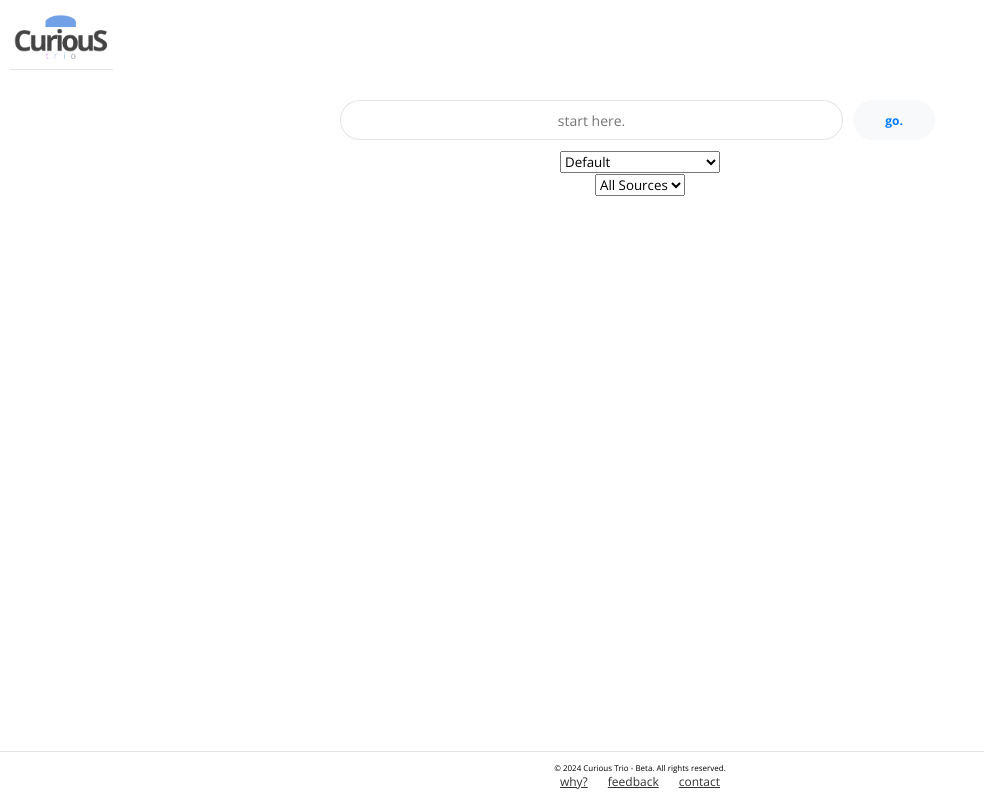
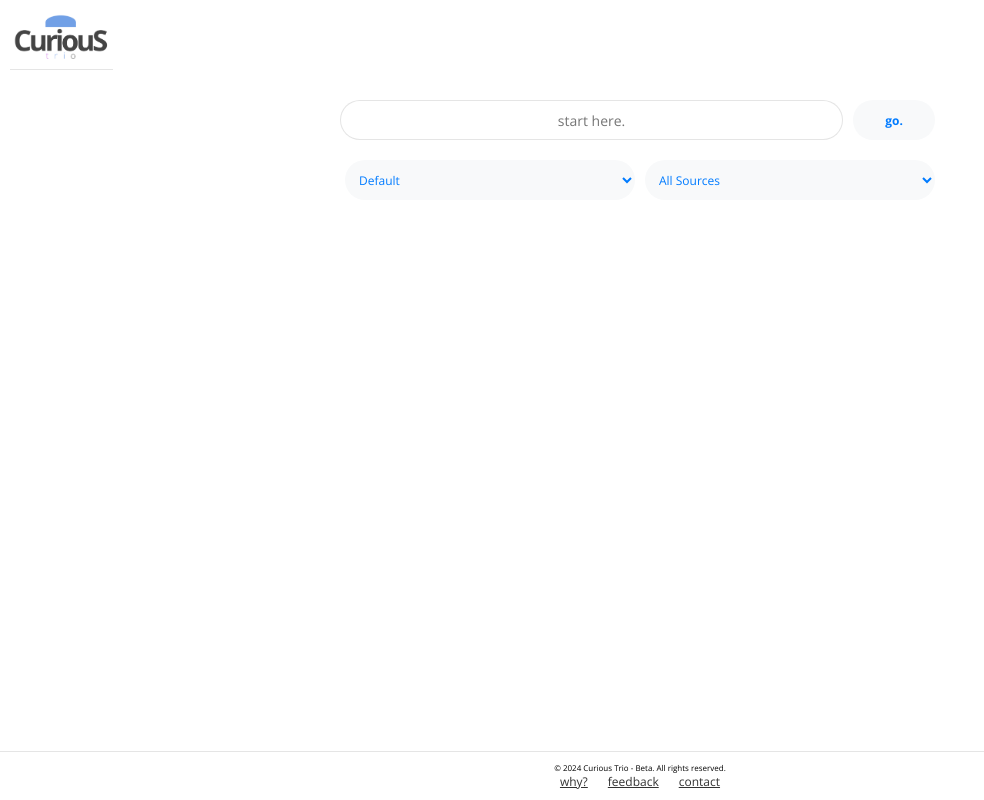
Before and after one commit to idonotmatch/popstart, a Next.js app: page / in a window 1280 px wide. Shown: the whole page, without its empty margins (0-984 px from the left). Built offline with nearby package versions, Linux system fonts and the light colour scheme; no server answers.

Commit message:
front end changes

```diff
--- a/pages/index.js
+++ b/pages/index.js
@@ -7,7 +7,7 @@ function HomePage() {
   const router = useRouter();
   const [searchTerm, setSearchTerm] = useState('');
   const [sortBy, setSortBy] = useState('');
-  const [source, setSource] = useState('all'); // New state for source selection
+  const [source, setSource] = useState('all');
 
   const handleSearch = (e) => {
     e.preventDefault();
@@ -15,6 +15,8 @@ function HomePage() {
       router.push(`/search/${encodeURIComponent(searchTerm)}?sort_by=${encodeURIComponent(sortBy)}&source=${encodeURIComponent(source)}`);
     } else {
       // Handle empty search term error
+      console.error('Please enter a search term');
+      // You might want to add some user feedback here, like setting an error state and displaying a message
     }
   };
 
@@ -33,17 +35,23 @@ function HomePage() {
             />
             <button type="submit" className="search-button">go.</button>
           </div>
-          <div className="sort-select-container">
-            <select value={sortBy} onChange={(e) => setSortBy(e.target.value)} className="sort-select">
+          <div className="search-modifiers">
+            <select
+              value={sortBy}
+              onChange={(e) => setSortBy(e.target.value)}
+              className="modifier-select"
+            >
               <option value="">Default</option>
               <option value="price_low_to_high">Price (low to high)</option>
               <option value="price_high_to_low">Price (high to low)</option>
               <option value="most_recent">Most Recent</option>
               <option value="average_review">Avg. Customer Review</option>
             </select>
-          </div>
-          <div className="source-select-container">
-            <select value={source} onChange={(e) => setSource(e.target.value)} className="source-select">
+            <select
+              value={source}
+              onChange={(e) => setSource(e.target.value)}
+              className="modifier-select"
+            >
               <option value="all">All Sources</option>
               <option value="amazon">Amazon</option>
               <option value="walmart">Walmart</option>
--- a/pages/search/[query].js
+++ b/pages/search/[query].js
@@ -153,7 +153,6 @@ function SearchPage() {
               {item.title ? (item.title.length > 80 ? `${item.title.slice(0, 80)}...` : item.title) : 'Title not available'}
             </p>
           </div>
-          {/* <div className="brand"><p>Brand: {item.brand || 'Not Found'}</p></div> */}
           <div className="rating">
             <p>
               Rating: {item.rating !== '0.0' ? item.rating : 'Not Found'}
@@ -161,8 +160,6 @@ function SearchPage() {
             </p>
           </div>
           <div className="price"><p>Price: {item.price || 'Not Found'}</p></div>
-          {/* <div className="availability"><p>Availability: {item.availability || 'Not specified'}</p></div> */}
-          {/* {item.isPrime && <div className="prime"><p>Prime Eligible</p></div>} */}
           <div className="link"><a href={item.link} target="_blank" rel="noreferrer">{item.source === 'amazon' ? 'Shop Amazon' : 'Shop Walmart'}</a></div>
         </div>
       </div>
--- a/styles/globals.css
+++ b/styles/globals.css
@@ -18,36 +18,37 @@ html, body {
 body {
     display: flex;
     flex-direction: column;
-    overflow: hidden; /* Prevent scrolling of the full page */
+    overflow: hidden;
+    height: 100vh;
 }
 
 .page-container {
     display: flex;
     flex-direction: column;
-    min-height: 100vh;
+    height: 100vh;
     width: 100%;
-    padding-bottom: 60px; /* Add padding to avoid overlap with fixed footer */
+    overflow: hidden;
 }
 
 header, footer {
-    flex-shrink: 0; /* Prevent header and footer from growing or shrinking */
+    flex-shrink: 0;
 }
 
 main {
     display: flex;
     flex-grow: 1;
     width: 100%;
-    height: 100%; /* Ensure main takes the remaining space */
+    height: 100%;
 }
 
 .container {
     display: flex;
     flex-direction: column;
-    justify-content: center; /* Center vertically */
-    align-items: center; /* Center horizontally */
+    flex-grow: 1;
     width: 100%;
     padding: 5px;
     box-sizing: border-box;
+    overflow: hidden;
 }
 
 .search-form {
@@ -55,8 +56,8 @@ main {
     max-width: 600px;
     display: flex;
     flex-direction: column;
-    justify-content: center; /* Center horizontally */
-    align-items: center; /* Center vertically */
+    justify-content: center;
+    align-items: center;
     margin: 10px auto;
 }
 
@@ -85,16 +86,16 @@ main {
     min-width: 60px;
     height: 40px;
     padding: 12px 20px;
-    background-color: #000;
-    color: #fff;
+    background-color: #f8f9fa;
+    color: #007bff;
     border: none;
     border-radius: 40px;
     cursor: pointer;
 }
 
 .search-button:hover {
-    background-color: #333;
-    color: #ddd;
+    background-color: #bfbfbf;
+    text-decoration: underline;
 }
 
 .search-modifiers {
@@ -107,7 +108,7 @@ main {
 
 .modifier-select {
     font-size: 12px;
-    font-weight: bold;
+    /* font-weight: bold; */
     width: 50%;
     max-width: 290px;
     height: 40px;
@@ -117,25 +118,25 @@ main {
     border: none;
     border-radius: 40px;
     cursor: pointer;
+    background-color: #f8f9fa;
+    color: #007bff;
 }
 
-.modifier-select:hover {
+/* .modifier-select:hover {
     background-color: #333;
     color: #ddd;
-}
+} */
 
 #searchResults {
-    width: 100%;
     flex-grow: 1;
-    text-align: center;
     display: flex;
     flex-direction: column;
+    width: 100%;
+    text-align: center;
     gap: 10px;
     padding: 10px;
-    padding-bottom: 60px; /* Add padding to the bottom to avoid being cut off by the footer */
-    overflow-y: auto; /* Allow scrolling of the search results */
-    height: auto; /* Let the container height adjust based on content */
-    max-height: calc(100vh - 140px); /* Ensure it doesn't exceed the viewport height minus header and footer */
+    padding-bottom: 70px;
+    overflow: hidden;
 }
 
 .loading,
@@ -178,7 +179,7 @@ main {
     text-align: left;
     font-weight: bold;
     word-wrap: break-word;
-    min-height: 3em; /* Ensure two lines even if there's not enough content */
+    min-height: 3em;
 }
 
 .result-item .brand,
@@ -226,6 +227,7 @@ main {
     left: 0;
     right: 0;
     border-top: 0.5px solid rgba(0, 0, 0, 0.1);
+    z-index: 1000;
 }
 
 .footer-nav a {
@@ -243,7 +245,7 @@ button {
     border-radius: 8px;
 }
 
-button.active {
+/* button.active {
     background-color: #007bff;
     color: white;
 }
@@ -251,14 +253,16 @@ button.active {
 button:not(.active) {
     background-color: #f8f9fa;
     color: #007bff;
-}
+} */
 
 .results-container {
     display: flex;
+    flex-grow: 1;
     justify-content: space-between;
     gap: 20px;
     padding: 10px;
-    height: calc(100vh - 200px); /* Adjust this value based on your layout */
+    overflow: hidden;
+    height: auto;
 }
 
 .column {
@@ -291,14 +295,14 @@ button:not(.active) {
     display: flex;
     justify-content: center;
     margin-top: 10px;
-    margin-bottom: 20px; /* Add margin to ensure it's not cut off */
+    margin-bottom: 20px;
 }
 
 .affiliate-disclaimer {
-    font-size: 8px;
+    font-size: 10px;
     font-style: italic;
     text-align: left;
-    margin-top: 10px;
+    margin-top: 12px;
 }
 
 .pagination {
@@ -315,34 +319,20 @@ button:not(.active) {
 @media (max-width: 768px) {
     .results-container {
         flex-direction: column;
-        height: auto;
+        overflow-y: auto;
     }
 
     .column {
         margin-bottom: 20px;
+        max-height: none;
     }
 
-    .result-item {
-        flex-direction: column;
-        align-items: start;
-        min-height: auto;
-    }
-
-    .result-item img {
-        width: 80%;
-        height: auto;
-    }
-
-    .result-item .details,
-    .result-item .price {
-        width: 100%;
+    .results-scroll {
+        max-height: none;
     }
 
     #searchResults {
-        height: auto;
-        max-height: none;
-        padding-bottom: 60px;
-        overflow-y: visible;
+        padding-bottom: 80px;
     }
 
     .search-modifiers {
```
